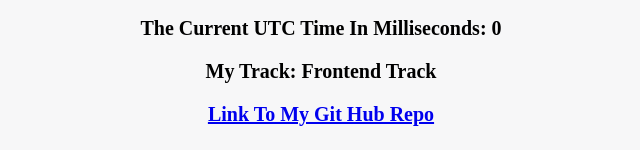
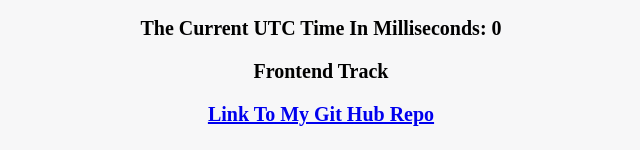
Before and after one commit to Chiemezie123/hng1, a plain HTML site: page index.html in a window 1280 px wide. Shown: the part 444-594 px from the top of the page, without its empty margins (319-959 px from the left). Drawn offline with Linux system fonts and the light colour scheme.

Commit message:
fifth commit

```diff
--- a/index.html
+++ b/index.html
@@ -19,7 +19,7 @@
             <img src="./profilepics.jpg" alt="fuzzyG" data-testid="slackDisplayImage">
             <p id="currentDateOfTheWeek"  data-testid="currentDayOfTheWeek"></p>
             <p data-testid="currentUTCTime" id="currentUTCTime"></p>
-            <p  data-testid="Front-end">my track: Frontend track</p>
+            <p  data-testid="myTrack">Frontend track</p>
 
             <p><a data-testid=“githubURL” href="https://github.com/Chiemezie123/hng1">link to my git hub repo</a></p>
           </div>
```
